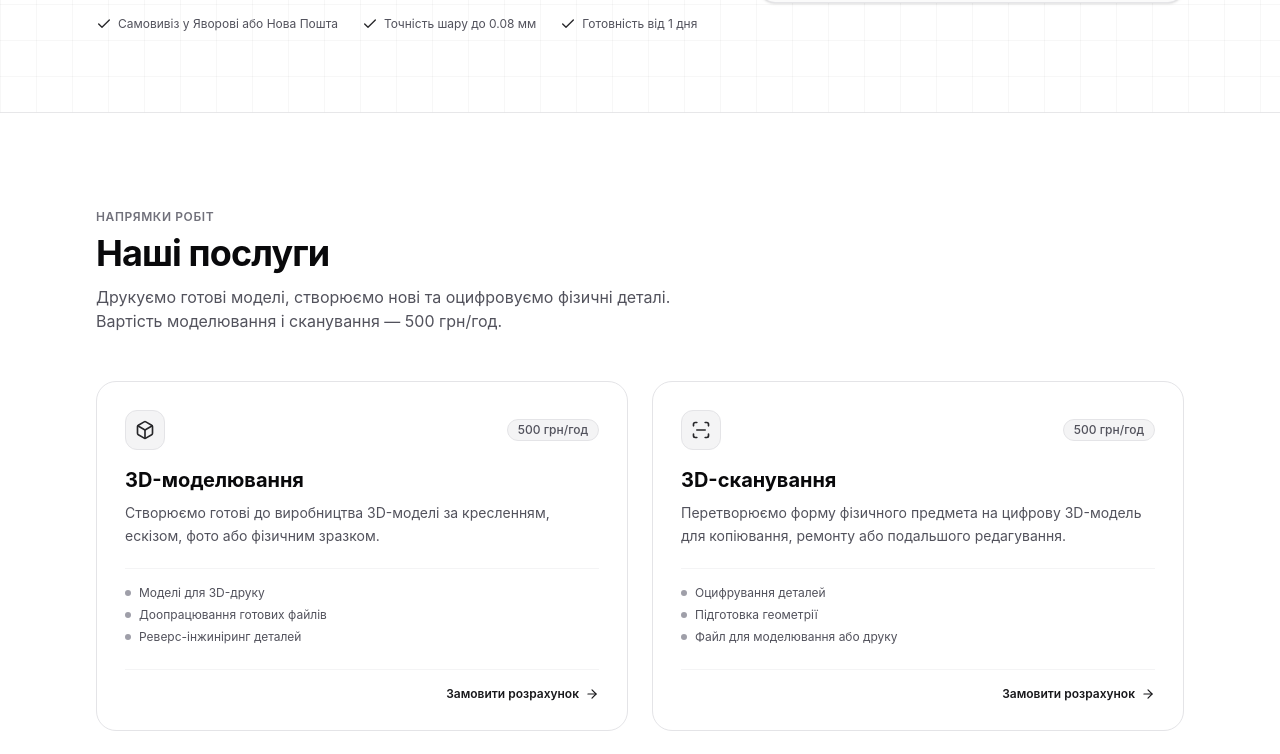
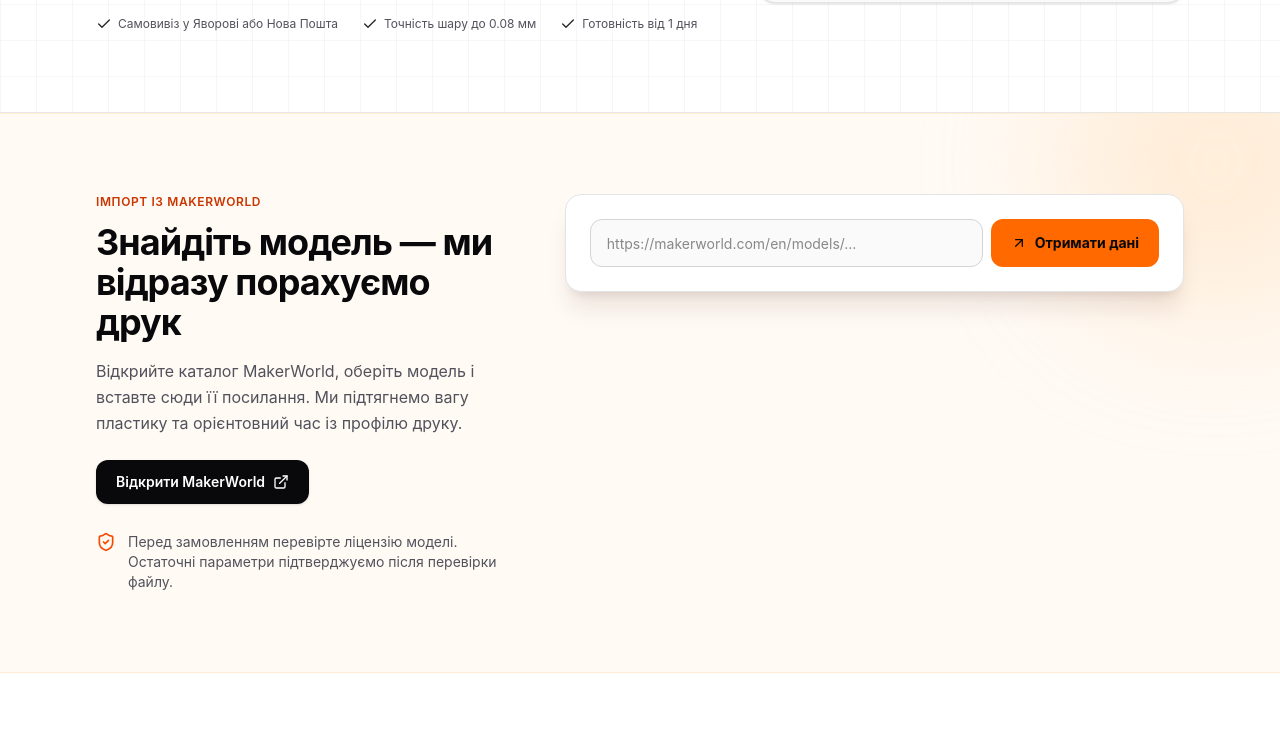
Before and after one commit to ivanchikyarchick/salon-3d-print-yavoriv, a Next.js app: page / in a window 1280 px wide. Shown: the part 536-1290 px from the top of the page. Built offline with nearby package versions, Linux system fonts and the light colour scheme.

Commit message:
style: promote and lighten MakerWorld quote flow

```diff
--- a/app/page.tsx
+++ b/app/page.tsx
@@ -56,6 +56,11 @@
         {/* Clean Light Hero */}
         <Hero onOpenOrderModal={() => handleOpenModal()} />
 
+        {/* Primary Quote Tools */}
+        <MakerWorldImport onOrder={handleOpenModalWithCalcData} />
+
+        <Calculator onOpenOrderModalWithData={handleOpenModalWithCalcData} />
+
         {/* Core Services */}
         <ServicesBento onOpenOrderModal={handleOpenModal} />
 
@@ -63,11 +68,6 @@
         <MaterialsMatrix onSelectMaterialForOrder={handleSelectMaterial} />
 
         <ShowcaseSection />
-
-        <MakerWorldImport onOrder={handleOpenModalWithCalcData} />
-
-        {/* Simple Price Calculator */}
-        <Calculator onOpenOrderModalWithData={handleOpenModalWithCalcData} />
 
         {/* 3 Step Process */}
         <WorkflowStepper />
--- a/components/landing/makerworld-import.tsx
+++ b/components/landing/makerworld-import.tsx
@@ -116,25 +116,26 @@
   };
 
   return (
-    <section id="makerworld" className="py-20 bg-zinc-950 text-white border-b border-zinc-800">
+    <section id="makerworld" className="relative overflow-hidden py-20 bg-orange-50/60 text-zinc-900 border-y border-orange-100">
+      <div aria-hidden="true" className="absolute -top-28 -right-24 size-80 rounded-full bg-orange-200/35 blur-3xl" />
       <div className="max-w-6xl mx-auto px-4 sm:px-6 lg:px-8">
         <div className="grid lg:grid-cols-[0.8fr_1.2fr] gap-10 lg:gap-14 items-start">
-          <div>
-            <span className="text-xs font-semibold uppercase tracking-wider text-orange-400 block mb-3">Імпорт із MakerWorld</span>
-            <h2 className="text-3xl sm:text-4xl font-bold tracking-tight">Знайдіть модель — ми відразу порахуємо друк</h2>
-            <p className="mt-4 text-base text-zinc-400 leading-relaxed">
+          <div className="relative">
+            <span className="text-xs font-semibold uppercase tracking-wider text-orange-700 block mb-3">Імпорт із MakerWorld</span>
+            <h2 className="text-3xl sm:text-4xl font-bold tracking-tight text-zinc-950">Знайдіть модель — ми відразу порахуємо друк</h2>
+            <p className="mt-4 text-base text-zinc-600 leading-relaxed">
               Відкрийте каталог MakerWorld, оберіть модель і вставте сюди її посилання. Ми підтягнемо вагу пластику та орієнтовний час із профілю друку.
             </p>
-            <a href="https://makerworld.com/en/3d-models" target="_blank" rel="noreferrer" className="mt-6 inline-flex items-center gap-2 px-5 py-3 rounded-xl bg-white text-zinc-950 text-sm font-semibold hover:bg-zinc-100 transition-colors">
+            <a href="https://makerworld.com/en/3d-models" target="_blank" rel="noreferrer" className="mt-6 inline-flex items-center gap-2 px-5 py-3 rounded-xl bg-zinc-950 text-white text-sm font-semibold hover:bg-zinc-800 transition-colors shadow-sm">
               Відкрити MakerWorld <ExternalLink className="size-4" />
             </a>
-            <div className="mt-7 flex gap-3 text-sm text-zinc-400">
-              <ShieldCheck className="size-5 text-zinc-300 shrink-0" />
+            <div className="mt-7 flex gap-3 text-sm text-zinc-600">
+              <ShieldCheck className="size-5 text-orange-600 shrink-0" />
               <p>Перед замовленням перевірте ліцензію моделі. Остаточні параметри підтверджуємо після перевірки файлу.</p>
             </div>
           </div>
 
-          <div className="rounded-2xl bg-white text-zinc-900 border border-zinc-800 p-5 sm:p-6 shadow-2xl shadow-black/20">
+          <div className="relative rounded-2xl bg-white text-zinc-900 border border-zinc-200 p-5 sm:p-6 shadow-xl shadow-orange-950/10">
             <form onSubmit={handleSubmit} className="flex flex-col sm:flex-row gap-2">
               <label htmlFor="makerworld-url" className="sr-only">Посилання на модель MakerWorld</label>
               <input id="makerworld-url" type="url" required value={url} onChange={(event) => setUrl(event.target.value)} placeholder="https://makerworld.com/en/models/…" className="flex-1 h-12 px-4 rounded-xl bg-zinc-50 border border-zinc-300 text-sm focus:outline-none focus:border-zinc-900" />
```
